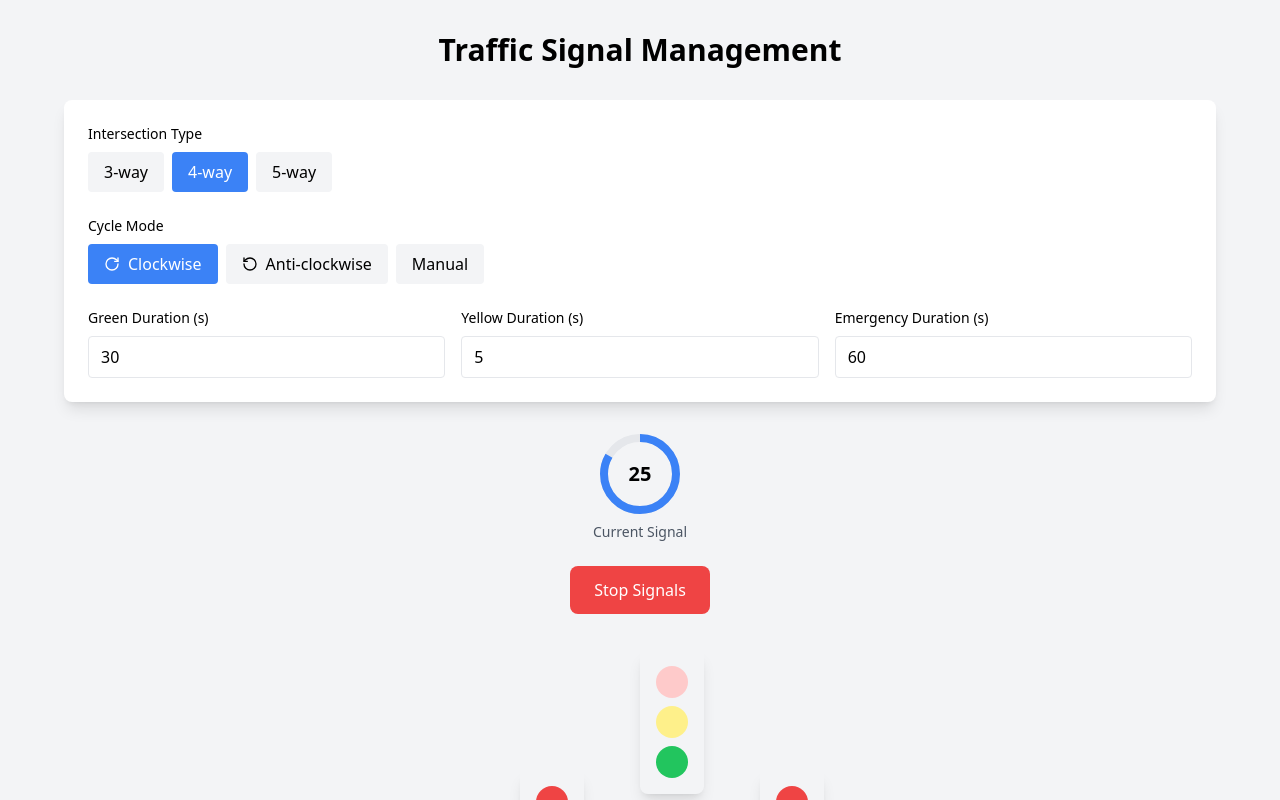
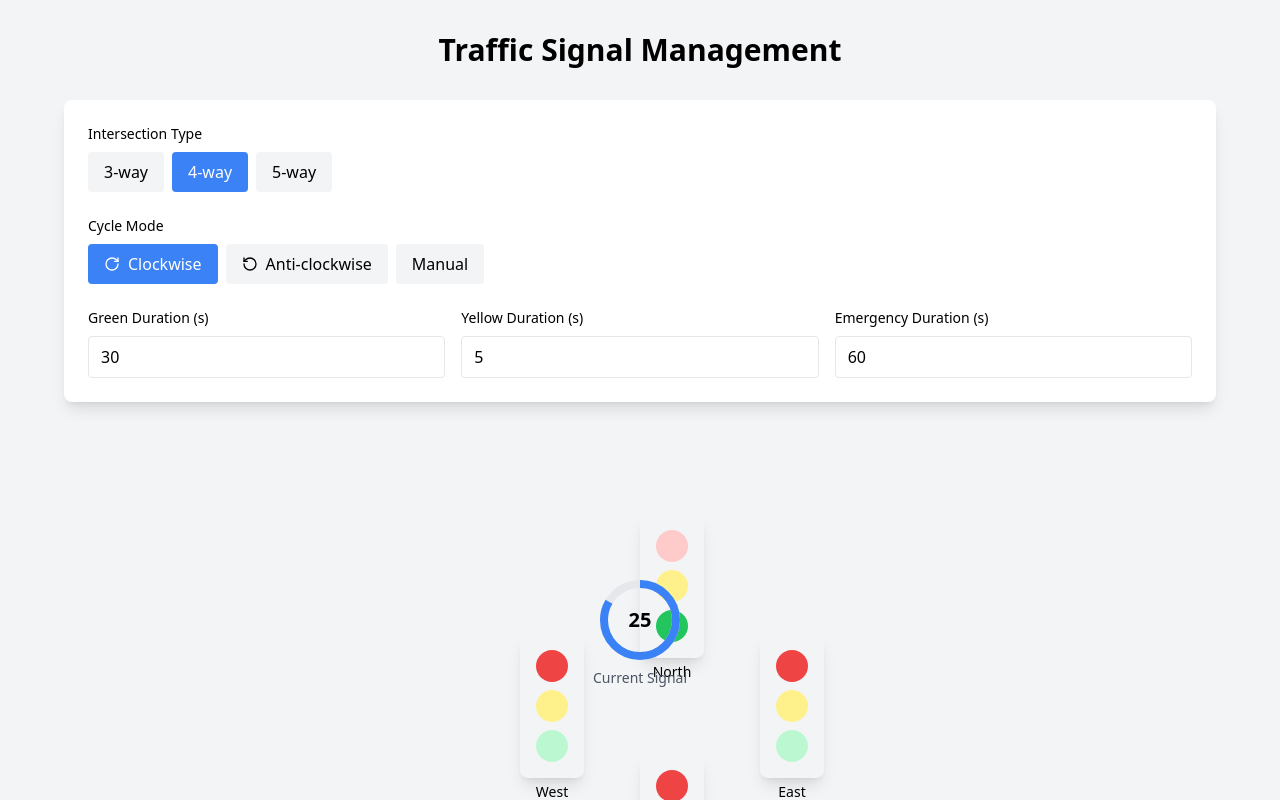
Before and after one commit to Princy-patel/traffice_signal_management, a Next.js app: page / in a window 1280 px wide. Shown: the top 800 px of the page. Built offline with nearby package versions, Linux system fonts and the light colour scheme.

Commit message:
fix:change styling

```diff
--- a/src/app/page.js
+++ b/src/app/page.js
@@ -4,8 +4,6 @@ import React, { useState, useCallback, useEffect } from "react";
 import { AlertTriangle } from "lucide-react";
 import { ConfigPanel } from "@/components/ConfigPanel";
 import { Intersection } from "@/components/Intersection";
-// import { useSignalTimer } from "./hooks/useSignalTimer";
-// import { useSignalState } from "./hooks/useSignalState";
 
 function Home() {
   const [intersectionType, setIntersectionType] = useState(4);
@@ -32,9 +30,7 @@ function Home() {
 
   const updateSignals = useCallback(() => {
     const positions = getPositions(intersectionType);
-    console.log("positions", positions);
 
-    console.log("activeSignalIndex", activeSignalIndex);
     const newSignals = Array.from({ length: intersectionType }, (_, i) => ({
       id: i,
       state: i === activeSignalIndex ? "green" : "red",
@@ -45,40 +41,31 @@ function Home() {
     setSignals(newSignals);
   }, [intersectionType, activeSignalIndex]);
 
+  useEffect(() => {
+    updateSignals();
+  }, [intersectionType, updateSignals]);
+
   const cycleSignals = useCallback(
     (mode) => {
       if (mode === "manual") return;
 
-      setActiveSignalIndex((prev) =>
-        mode === "clockwise"
-          ? (prev + 1) % intersectionType
-          : (prev - 1 + intersectionType) % intersectionType
-      );
-
-      console.log("intersectionType", intersectionType);
+      setActiveSignalIndex((prev) => {
+        const newIndex =
+          mode === "clockwise"
+            ? (prev + 1) % intersectionType
+            : (prev - 1 + intersectionType) % intersectionType;
+        console.log("Cycling signals to index:", newIndex);
+        return newIndex;
+      });
     },
     [intersectionType]
   );
-
-  const setEmergencySignal = useCallback((id) => {
-    // console.log("signalsssss", signals);
-    setSignals((prev) =>
-      prev.map((signal) => ({
-        ...signal,
-        state: signal.id === id ? "green" : "red",
-      }))
-    );
-  }, []);
 
   const onTimerComplete = useCallback(() => {
     if (emergencySignalId === null) {
       cycleSignals(cycleMode);
     }
   }, [emergencySignalId, cycleSignals, cycleMode]);
-
-  useEffect(() => {
-    updateSignals();
-  }, [intersectionType, updateSignals]);
 
   useEffect(() => {
     if (!isRunning) return;
@@ -100,23 +87,14 @@ function Home() {
     setRemainingTime(timerConfig.greenDuration);
   }, [timerConfig.greenDuration]);
 
-  // const {
-  //   signals,
-  //   activeSignalIndex,
-  //   updateSignals,
-  //   cycleSignals,
-  //   setEmergencySignal,
-  // } = useSignalState(intersectionType);
-
-  // const remainingTime = useSignalTimer(
-  //   isRunning && cycleMode !== "manual",
-  //   timerConfig,
-  //   () => {
-  //     if (emergencySignalId === null) {
-  //       cycleSignals(cycleMode);
-  //     }
-  //   }
-  // );
+  const setEmergencySignal = useCallback((id) => {
+    setSignals((prev) =>
+      prev.map((signal) => ({
+        ...signal,
+        state: signal.id === id ? "green" : "red",
+      }))
+    );
+  }, []);
 
   const handleSignalClick = useCallback(
     (id) => {
--- a/src/components/Intersection.jsx
+++ b/src/components/Intersection.jsx
@@ -18,15 +18,15 @@ export const Intersection = ({
   };
 
   return (
-    <div className="w-[400px] h-[100px] flex justify-between items-center relative">
-      <div className="absolute inset-0 items-center z-10">
+    <div className="relative w-[400px] h-[400px]">
+      <div className="absolute inset-0 flex items-center justify-center z-10">
         <TimingDisplay
           remainingTime={remainingTime}
           totalDuration={currentDuration}
           label={emergencySignalId !== null ? "Emergency" : "Current Signal"}
         />
       </div>
-      <div className="absolute inset-0 bg-gray-100 rounded-full mt-56">
+      <div className="absolute inset-0 bg-gray-100 rounded-full">
         {signals.map((signal, index) => {
           const pos = getSignalPosition(index, signals.length);
           return (
@@ -39,7 +39,6 @@ export const Intersection = ({
                 transform: `translate(${pos.x}px, ${pos.y}px)`,
               }}
             >
-              <div className="pt-28">
               <Signal
                 state={signal.state}
                 position={signal.position}
@@ -47,7 +46,6 @@ export const Intersection = ({
                 isEmergency={emergencySignalId === signal.id}
               />
             </div>
-            </div>
           );
         })}
       </div>
```
Lines whose indentation alone changed are shown as unchanged.
